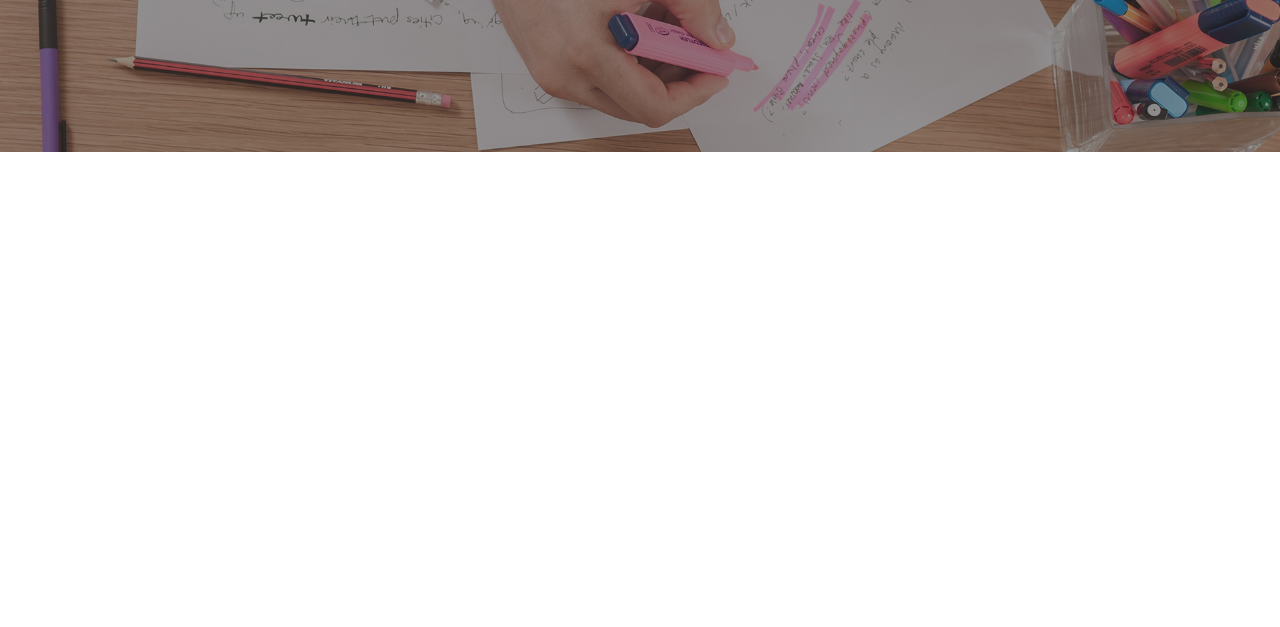
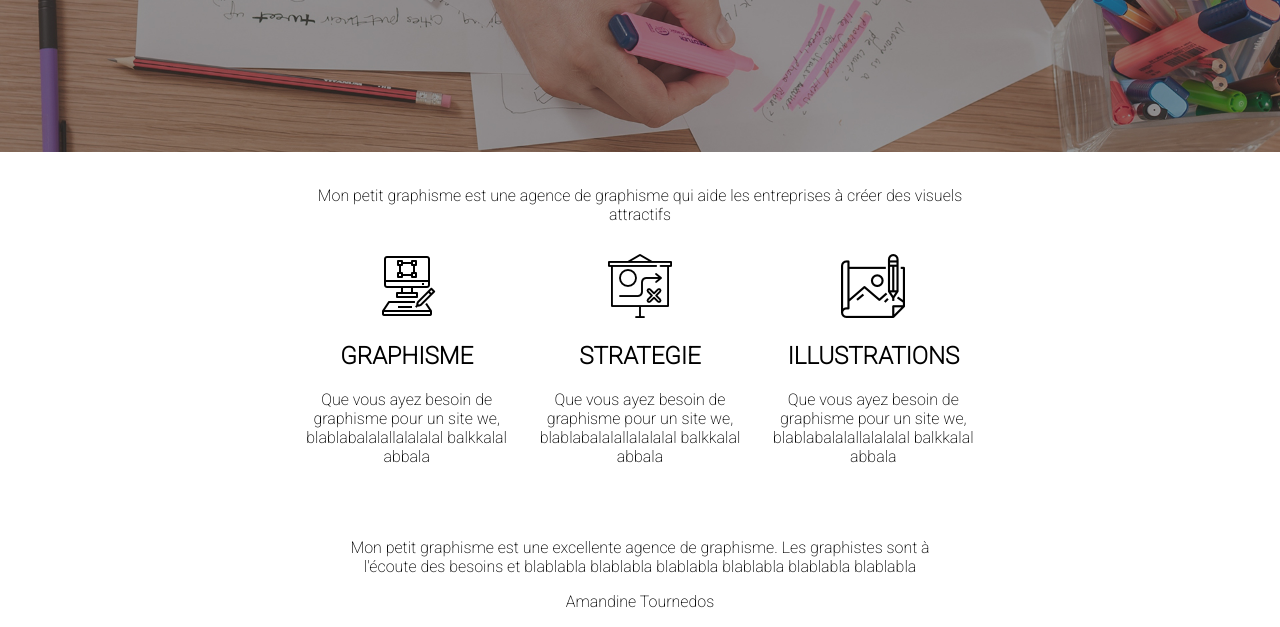
Before and after one commit to Septenza/Maquette_OC, a plain HTML site: page index.html in a window 1280 px wide. Shown: the part 378-1005 px from the top of the page. Before the commit the page ends 800 px from the top, so only its background shows below. Drawn offline with Linux system fonts and the light colour scheme.

Commit message:
Add presentation

```diff
--- a/index.html
+++ b/index.html
@@ -39,6 +39,35 @@
 					<h1>Agence de graphisme</h1>
 				</div>
 			</div>
+
+			<section id="presentation">
+				<p id="presentation-description">
+					Mon petit graphisme est une agence de graphisme qui aide les entreprises à créer des visuels attractifs
+				</p>
+				<section id="informations">
+					<article>
+						<img src="./Images/graphic-design.png" alt="graphic design" />
+						<h2>GRAPHISME</h2>
+						<p>Que vous ayez besoin de graphisme pour un site we, blablabalalallalalalal balkkalal abbala</p>
+					</article>
+					<article>
+						<img src="./Images/strategie.png" alt="strategie" />
+						<h2>STRATEGIE</h2>
+						<p>Que vous ayez besoin de graphisme pour un site we, blablabalalallalalalal balkkalal abbala</p>
+					</article>
+					<article>
+						<img src="./Images/illustrations.png" alt="illustrations" />
+						<h2>ILLUSTRATIONS</h2>
+						<p>Que vous ayez besoin de graphisme pour un site we, blablabalalallalalalal balkkalal abbala</p>
+					</article>
+				</section>
+				<section id="quote">
+				<article>
+					<p id="quote-content">Mon petit graphisme est une excellente agence de graphisme. Les graphistes sont à l'écoute des besoins et blablabla blablabla blablabla blablabla blablabla blablabla</p>
+					<p id="quote-author">Amandine Tournedos</p>
+				</article>
+				</section>
+			</section>
 		</main>
 	</body>
 
--- a/style.css
+++ b/style.css
@@ -55,3 +55,42 @@ nav li {
     color: white;
     font-weight: 400;
 }
+
+/* Presentation */
+
+#presentation {
+    display: flex;
+    flex-direction: column;
+    align-items: center;
+    width: 100%;
+    text-align: center;
+}
+
+
+#presentation-description {
+    margin: 30px 0;
+    max-width: 700px;
+}
+
+#informations {
+    max-width: 700px;
+    display: flex;
+}
+
+#information article {
+    padding: 10px;
+}
+
+#information h2 {
+    font-weight: 400;
+    text-transform: uppercase;
+}
+
+#information p {
+    font-size: small;
+}
+
+#quote {
+    max-width: 600px;
+    margin-top: 40px;
+}
```
